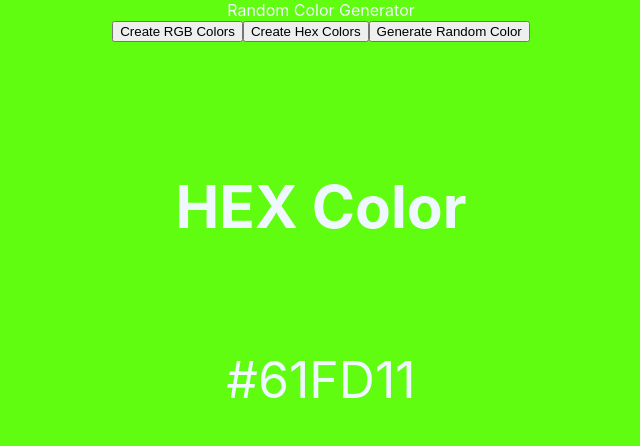
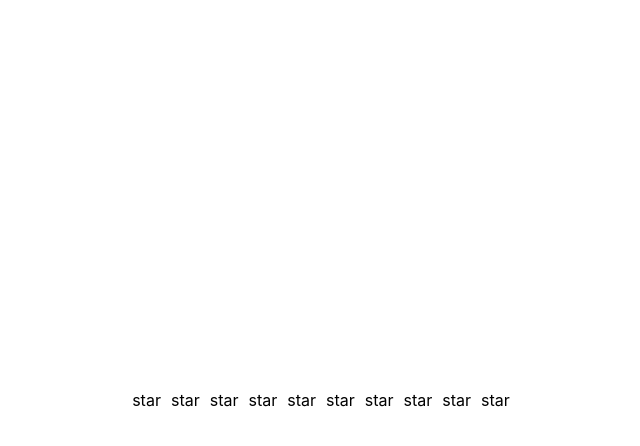
Before and after one commit to luminousbinary/one25-app, a React (Create React App) app: page / in a window 1280 px wide. Shown: the top 446 px of the page, without its empty margins (319-959 px from the left). Built offline with nearby package versions, Linux system fonts and the light colour scheme.

Commit message:
Completed the star ratng component: made use of usestate and the onMouseMove(), onMouseLeave(), and on clck() method to make the stars interactive need to instsall react icons to import actual star icon also created an array using the Array() method

```diff
--- a/src/App.js
+++ b/src/App.js
@@ -1,6 +1,7 @@
 import './App.css';
 import Accordian from './components/accordian';
 import RandomColor from './components/random-color';
+import StarRating from './components/star-rating';
 
 function App() {
   return (
@@ -8,7 +9,9 @@ function App() {
      {/* accordian components */}
      {/* <Accordian/> */}
      {/* random color components */}
-     <RandomColor/>
+     {/* <RandomColor/> */}
+     {/* Star ratng component*/}
+     <StarRating noOfStars={10}/>
     </div>
   );
 }
--- /dev/null
+++ b/src/components/star-rating/index.jsx
@@ -0,0 +1,41 @@
+import { useState } from "react";
+import "./star.css";
+
+export default function StarRating({ noOfStars = 5 }) {
+  const [starRating, setStarRating] = useState(0);
+  const [onHover, setOnHover] = useState(0);
+
+  function handleStarRating(getCurrentIndex) {
+    setStarRating(getCurrentIndex);
+  }
+  function handleMouseEnter(getCurrentIndex) {
+    setOnHover(getCurrentIndex);
+  }
+  function handleMouseLeave() {
+    setOnHover(starRating);
+  }
+
+  return (
+    <div className="wrapper-container">
+      <div className="star-rating">
+        {[...Array(noOfStars)].map((_, index) => {
+          index += 1;
+
+          return (
+            <div
+              key={index}
+              className={
+                index <= (onHover|| starRating ) ? "active" : "inactive"
+              }
+              onClick={() => handleStarRating(index)}
+              onMouseMove={() => handleMouseEnter(index)}
+              onMouseLeave={handleMouseLeave}
+            >
+              star
+            </div>
+          );
+        })}
+      </div>
+    </div>
+  );
+}
--- /dev/null
+++ b/src/components/star-rating/star.css
@@ -0,0 +1,12 @@
+.star-rating{
+    display: flex;
+    gap: 10px;
+}
+
+.active{
+    color: blue;
+    background: salmon;
+}
+.inactive {
+    color: black;
+}
```
